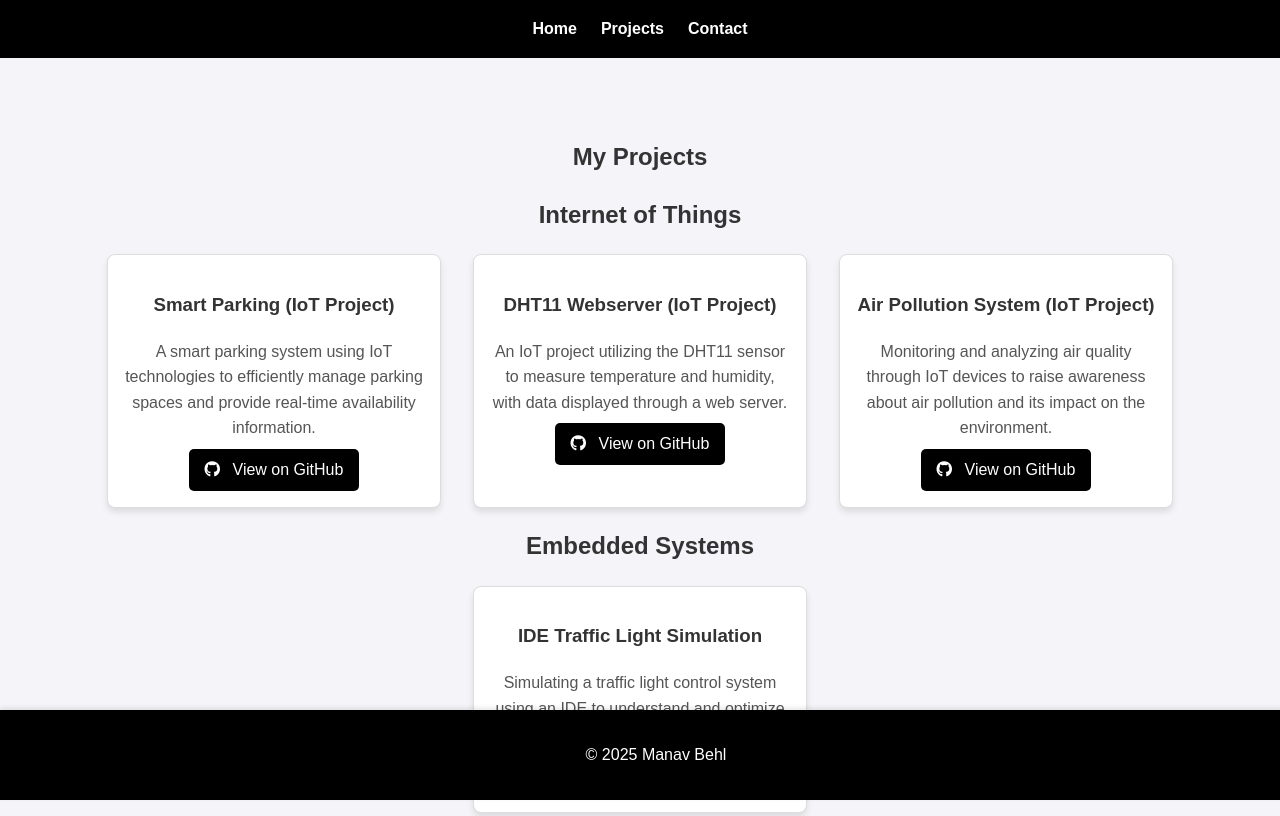
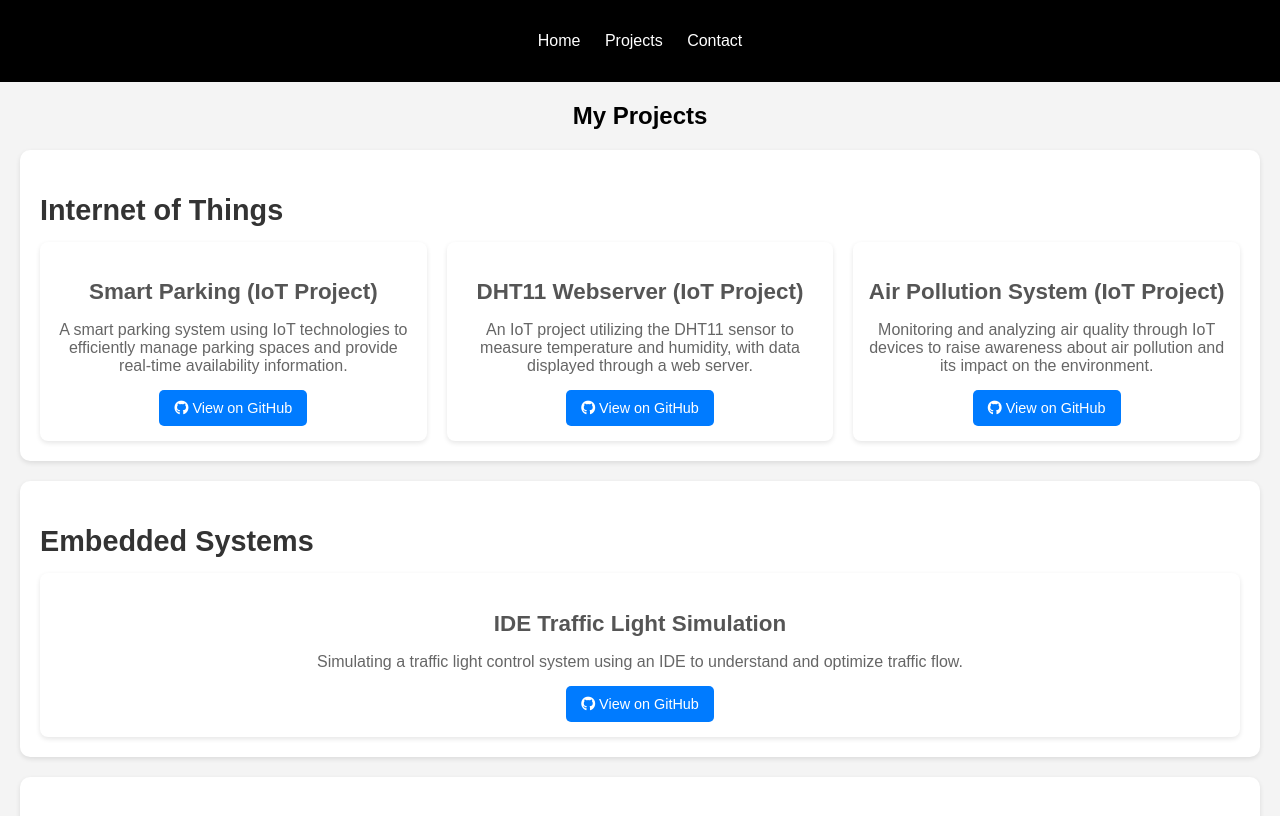
Before and after one commit to ECEmanav/Manav_behl, a plain HTML site: page projects.html in a window 1280 px wide. Shown: the top 816 px of the page. Drawn offline with Linux system fonts and the light colour scheme.

Commit message:
Update styles.css

```diff
--- a/styles.css
+++ b/styles.css
@@ -1,112 +1,99 @@
-/* General Styles */
+/* General Styling */
 body {
     font-family: Arial, sans-serif;
-    line-height: 1.6;
     margin: 0;
     padding: 0;
-    color: #333;
-    background-color: #f4f4f9;
+    background-color: #f4f4f4;
 }
 
 header {
     background: #000;
     color: #fff;
-    padding: 1rem 0;
+    padding: 1rem;
     text-align: center;
 }
 
-nav ul {
+header nav ul {
     list-style: none;
     padding: 0;
-    display: flex;
-    justify-content: center;
-    gap: 1.5rem;
-    margin: 0;
 }
 
-nav a {
+header nav ul li {
+    display: inline;
+    margin: 0 10px;
+}
+
+header nav ul li a {
     color: #fff;
     text-decoration: none;
-    font-weight: bold;
 }
 
-nav a:hover {
-    text-decoration: underline;
+h1 {
+    text-align: center;
+    margin: 20px 0;
 }
 
-main {
-    max-width: 1200px;
-    margin: 2rem auto;
-    padding: 1rem;
+/* Category Sections */
+.category {
+    margin: 20px;
+    padding: 20px;
+    background-color: #fff;
+    border-radius: 10px;
+    box-shadow: 0 2px 5px rgba(0, 0, 0, 0.1);
 }
 
-/* Projects Section */
-.projects {
-    text-align: center;
-    margin: 2rem auto;
+.category h2 {
+    text-align: left;
+    margin-bottom: 15px;
+    font-size: 1.8rem;
+    color: #333;
 }
 
+/* Project Cards */
 .project-container {
-    display: flex;
-    flex-wrap: wrap;
-    gap: 2rem;
-    justify-content: center;
+    display: grid;
+    grid-template-columns: repeat(auto-fit, minmax(250px, 1fr));
+    gap: 20px;
 }
 
 .project-card {
-    background: #fff;
-    border: 1px solid #ddd;
+    background-color: #fff;
+    padding: 15px;
     border-radius: 8px;
-    padding: 1rem;
-    width: 300px;
-    box-shadow: 0 4px 6px rgba(0, 0, 0, 0.1);
-    transition: transform 0.3s, box-shadow 0.3s;
+    box-shadow: 0 2px 5px rgba(0, 0, 0, 0.1);
+    text-align: center;
 }
 
-.project-card:hover {
-    transform: translateY(-5px);
-    box-shadow: 0 6px 10px rgba(0, 0, 0, 0.2);
-}
-
-.project-card h2 {
-    font-size: 1.5rem;
-    margin-bottom: 0.5rem;
-    color: #333;
+.project-card h3 {
+    font-size: 1.4rem;
+    margin-bottom: 10px;
+    color: #555;
 }
 
 .project-card p {
     font-size: 1rem;
-    margin-bottom: 0.5rem;
-    color: #555;
+    color: #666;
+    margin-bottom: 15px;
 }
 
 .project-card .btn {
     text-decoration: none;
+    background: #007bff;
+    color: white;
+    padding: 10px 15px;
+    border-radius: 5px;
+    font-size: 0.9rem;
     display: inline-block;
-    background: #000;
-    color: #fff;
-    padding: 0.5rem 1rem;
-    border-radius: 5px;
-    transition: background 0.3s ease;
 }
 
 .project-card .btn:hover {
-    background: #555;
-}
-
-.project-card .btn i {
-    margin-right: 0.5rem;
+    background: #0056b3;
 }
 
 /* Footer */
 footer {
     text-align: center;
-    padding: 1rem;
+    padding: 10px;
     background: #000;
     color: #fff;
-    position: fixed;
-    bottom: 0;
-    left: 0;
-    width: 100%;
-    box-shadow: 0 -2px 5px rgba(0, 0, 0, 0.1);
 }
```
